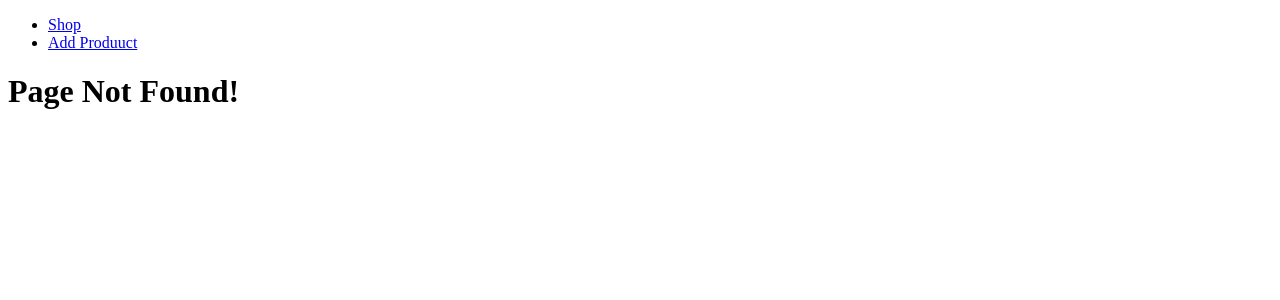
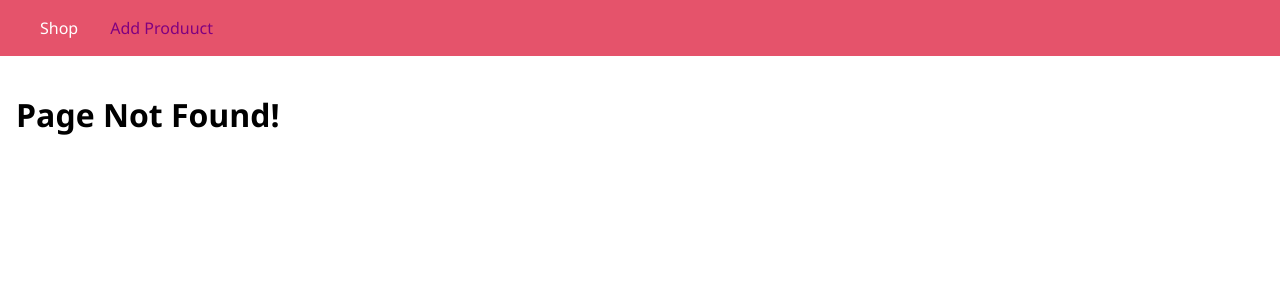
Before and after one commit to LamideAnifowoshe/NodeJS, a web app: file views/404.html in a window 1280 px wide; the page is wider, and only the part inside the window is pictured. Shown: the top 300 px of that part. Run offline with its HTML, style and script files only (its server is not run), Linux system fonts and the light colour scheme.

Commit message:
corrections

```diff
--- a/Routes/admin.js
+++ b/Routes/admin.js
@@ -9,7 +9,7 @@ router.get("/add-product", (req, res, next) => {
   res.sendFile(path.join(rootDir, "views", "add-product.html"));
 });
 
-router.post("/product", (req, res, next) => {
+router.post("/add-product", (req, res, next) => {
   console.log(req.body);
   res.redirect("/");
 });
--- a/views/404.html
+++ b/views/404.html
@@ -5,6 +5,48 @@
     <meta http-equiv="X-UA-Compatible" content="IE=edge">
     <meta name="viewport" content="width=device-width, initial-scale=1.0">
     <title>Page not Found</title>
+    <style>
+        body {
+            padding: 0;
+            margin: 0;
+            font-family: 'Segoe UI', Tahoma, Geneva, Verdana, sans-serif;
+        }
+        main {
+            padding: 1rem;
+        }
+        .main-header {
+            width: 100%;
+            height: 3.5rem;
+            background-color:rgb(229, 83, 107);
+            padding: 0 1.5rem;
+        }
+        .main-header__nav {
+            height: 100%;
+            display: flex;
+            align-items: center;
+        }
+         .main-header__item-list {
+            list-style: none;
+            margin: 0;
+            padding: 0;
+            display:flex;
+         }
+         .main-header__item {
+            margin: 0;
+            padding: 0 1rem;
+         }
+         .main-header__item a {
+            text-decoration: none;
+            color: purple;
+         }
+         .main-header__item a:hover,
+         .main-header__item a:active,
+         .main-header__item a.active {
+            color: white;
+         }
+
+
+    </style>
 </head>
 <body>
     <header class="main-header">
--- a/views/add-product.html
+++ b/views/add-product.html
@@ -67,6 +67,8 @@
          border: 2px solid black;
          background: white;
          cursor: pointer;
+         /* padding: 0 1rem; */
+         margin:  1rem;
         }
 
 button:hover,
@@ -101,8 +103,8 @@ color: white;
             <div class="form-control">
                 <label for="title">Title</label>
                 <input type=""text" name=""title" id="title">
+            </div>
             <button type=""submit">Add Product</button>
-            </div>
 
         </form>
     </main>
```
